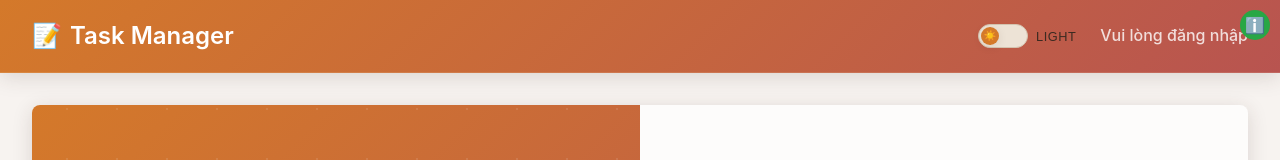
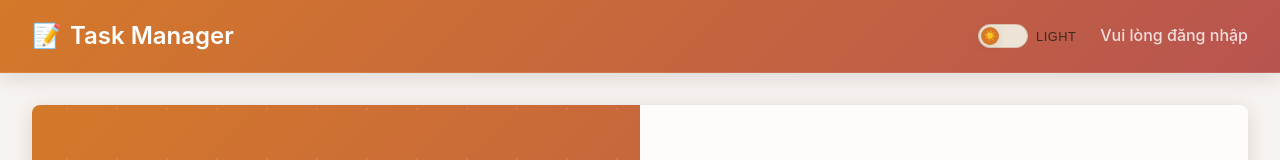
Before and after one commit to havindev/Task-Management-System, a React (Create React App) app: page / in a window 1280 px wide. Shown: the top 160 px of the page. Built offline with nearby package versions, Linux system fonts and the light colour scheme.

Commit message:
Update App.js

```diff
--- a/src/App.js
+++ b/src/App.js
@@ -4,7 +4,6 @@ import Navbar from './components/Auth/Navbar';
 import LoginForm from './components/Auth/LoginForm';
 import TaskManagement from './components/Tasks/TaskManagement';
 import ErrorMessage from './components/Common/ErrorMessage';
-import DataInfo from './components/Common/DataInfo';
 import { vercelAPI } from './api/vercelAPI';
 import { MESSAGES } from './constants/messages';
 import './style/App.css';
@@ -132,7 +131,6 @@ function App() {
   return (
     <ThemeProvider>
       <div className="app">
-        <DataInfo />
         {globalError && (
           <div className="global-error">
             <ErrorMessage
```
